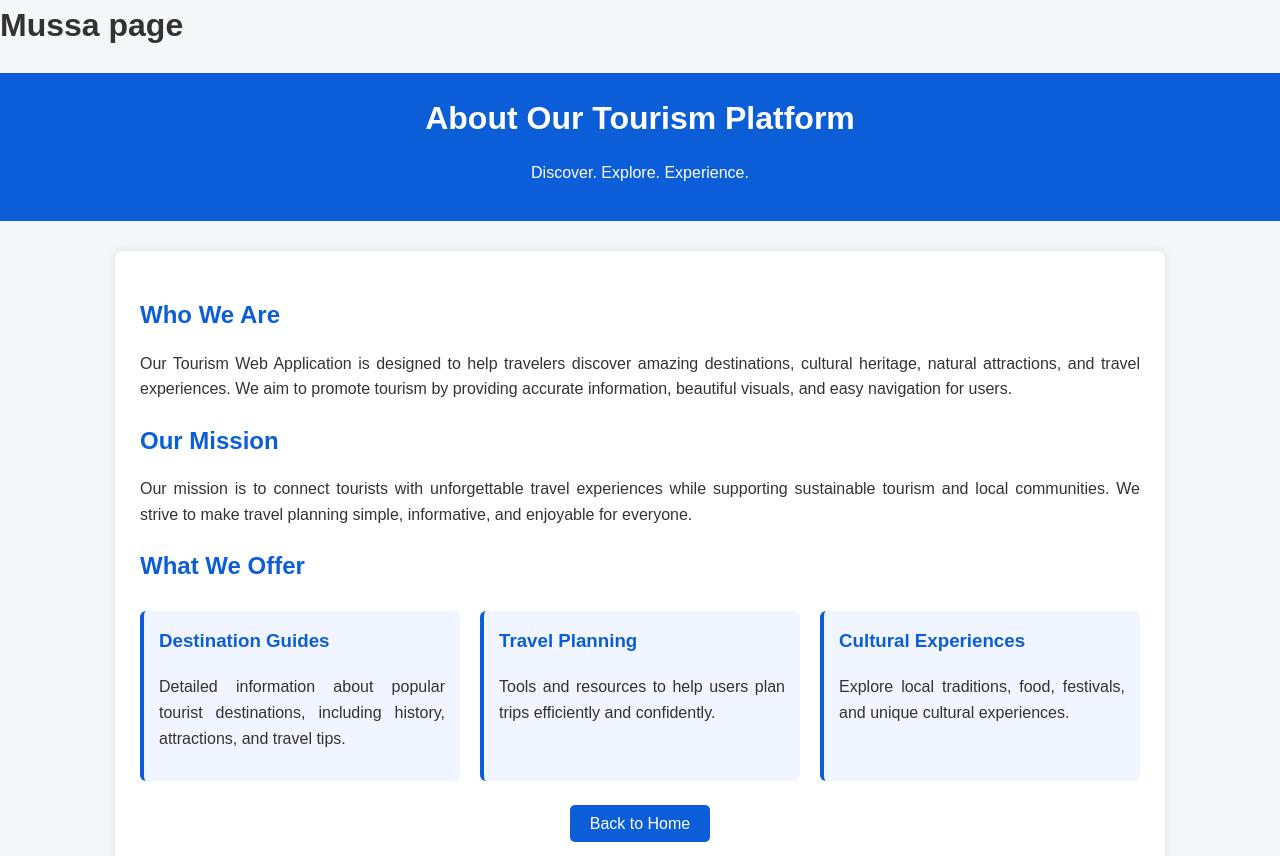
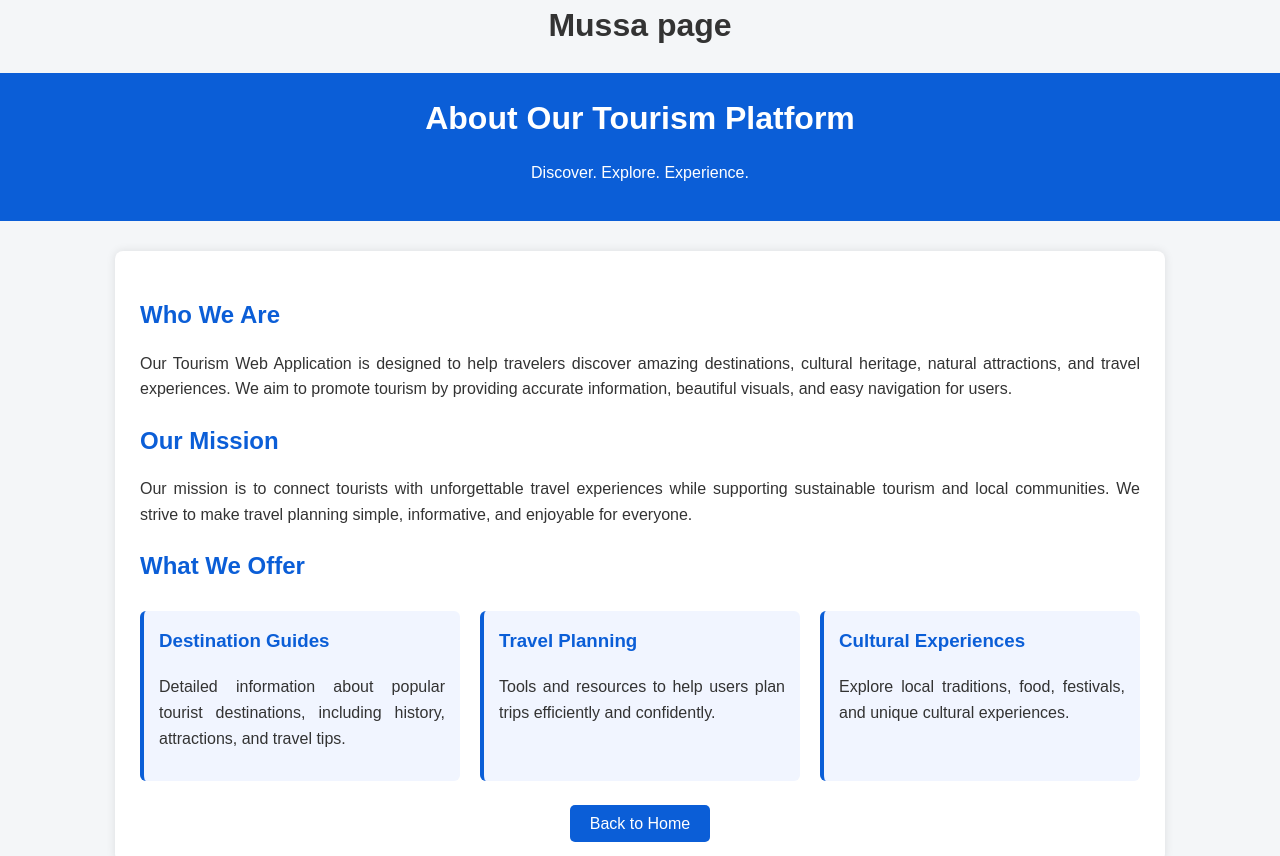
Before and after one commit to Nacad4011/group-work-web-project, a plain HTML site: page mussa.html in a window 1280 px wide. Shown: the top 856 px of the page. Drawn offline with Linux system fonts and the light colour scheme.

Commit message:
name of project commit

```diff
--- a/mussa.html
+++ b/mussa.html
@@ -1,4 +1,4 @@
-<h1>Mussa page</h1>
+<center><h1>Mussa page</h1></center>
 <!DOCTYPE html>
 <html lang="en">
 <head>
```
Also changed, not shown: abdullatif-water.html (+1 -0 lines), index.html (+1 -0 lines), issah.html (+1 -0 lines).
